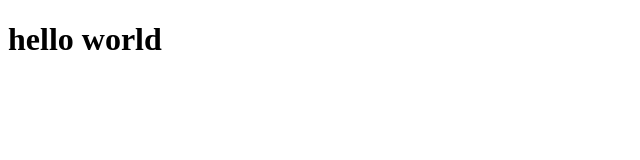
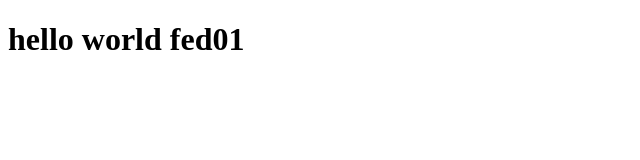
Before and after one commit to DangLamTruong/demo-git2, a plain HTML site: page index.html in a window 1280 px wide. Shown: the whole page, without its empty margins (0-640 px from the left). Drawn offline with Linux system fonts and the light colour scheme.

Commit message:
change content

```diff
--- a/index.html
+++ b/index.html
@@ -7,6 +7,6 @@
     <title>Document</title>
 </head>
 <body>
-    <h1>hello world</h1>
+    <h1>hello world fed01</h1>
 </body>
 </html>
```
